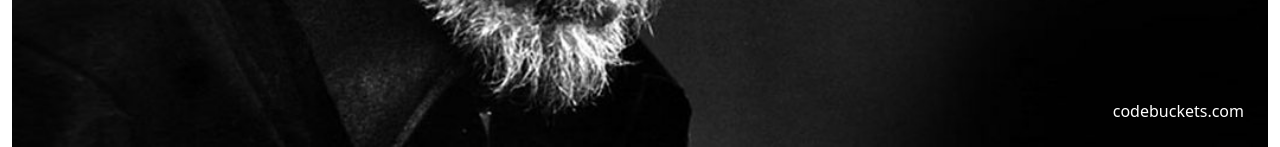
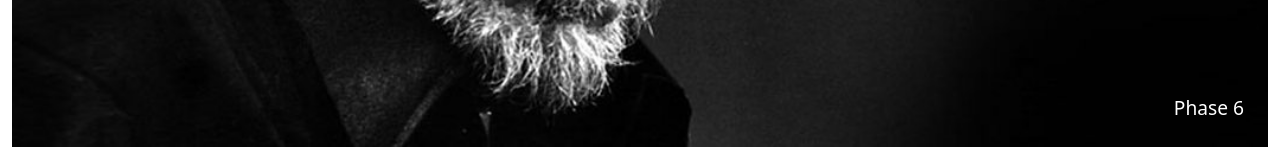
Before and after one commit to timbrownls20/bukowski-quotes, a React app: page / in a window 1280 px wide. Shown: the part 653-800 px from the top of the page. Built offline with nearby package versions, Linux system fonts and the light colour scheme.

Commit message:
visible phase display

```diff
--- a/src/App.css
+++ b/src/App.css
@@ -67,6 +67,11 @@ pre
   color: grey;
 }
 
+.phase {
+  color:white;
+  font-size: larger;
+}
+
 @media (max-width: 319px) {
   .quote
   {
--- a/src/App.tsx
+++ b/src/App.tsx
@@ -3,7 +3,6 @@ import "./App.css";
 import "bootstrap/dist/css/bootstrap.min.css";
 import Quote from "./components/Quote";
 import Header from "./components/Header";
-import Footer from "./components/Footer";
 import Background from "./assets/images/background.jpg";
 
 function App() {
@@ -19,7 +18,6 @@ function App() {
       >
         <Header />
         <Quote />
-        <Footer />
       </div>
     </div>
   );
--- /dev/null
+++ b/src/components/Phase.tsx
@@ -0,0 +1,15 @@
+import React from "react";
+
+interface IProps {
+  phase: number
+}
+
+const Phase = ({phase}: IProps) => {
+  return (
+    <div className="phase p-4">
+      Phase {phase}
+    </div>
+  );
+};
+
+export default Phase;
--- a/src/components/Quote.tsx
+++ b/src/components/Quote.tsx
@@ -1,6 +1,8 @@
 import React, { useEffect, useState, useRef } from "react";
 import config from "../config";
+import PhaseDisplay from "./Phase";
 import BukowskiQuotes from "../data/Bukowski";
+
 
 enum Phase {
   GetQuote = 1,
@@ -19,6 +21,7 @@ const Quote = () => {
   const [quoteVisible, setQuoteVisible]: [boolean, Function] = useState(true);
   const quoteVisibleRef: React.MutableRefObject<boolean> = useRef(false);
   const quoteNumberRef: React.MutableRefObject<number> = useRef(0);
+  const [phase, setPhase]: [number, Function] = useState(Phase.QuoteVisible);
 
   const showQuote = (show: boolean) => {
     quoteVisibleRef.current = show;
@@ -39,10 +42,11 @@ const Quote = () => {
       callback(BukowskiQuotes[quoteNumberRef.current]);
     };
 
-    let count: number = Phase.QuoteVisible;
+    let count: number = phase;
 
     setInterval(() => {
       let phase = (count % 10) + 1;
+      setPhase(phase);
 
       if (phase === Phase.GetQuote) {
         getQuote((quote) => setQuote(quote));
@@ -56,12 +60,14 @@ const Quote = () => {
   }, []);
 
   return (
+    <>
       <div className={"quote" + (quoteVisible ? "" : " hidden")}>
         <div className={"fadein-text" + (quoteVisible ? "" : " hidden")}>
           <pre>{quote}</pre>
         </div>
       </div>
-
+      <PhaseDisplay phase={phase}/>
+     </>
   );
 };
 
```
